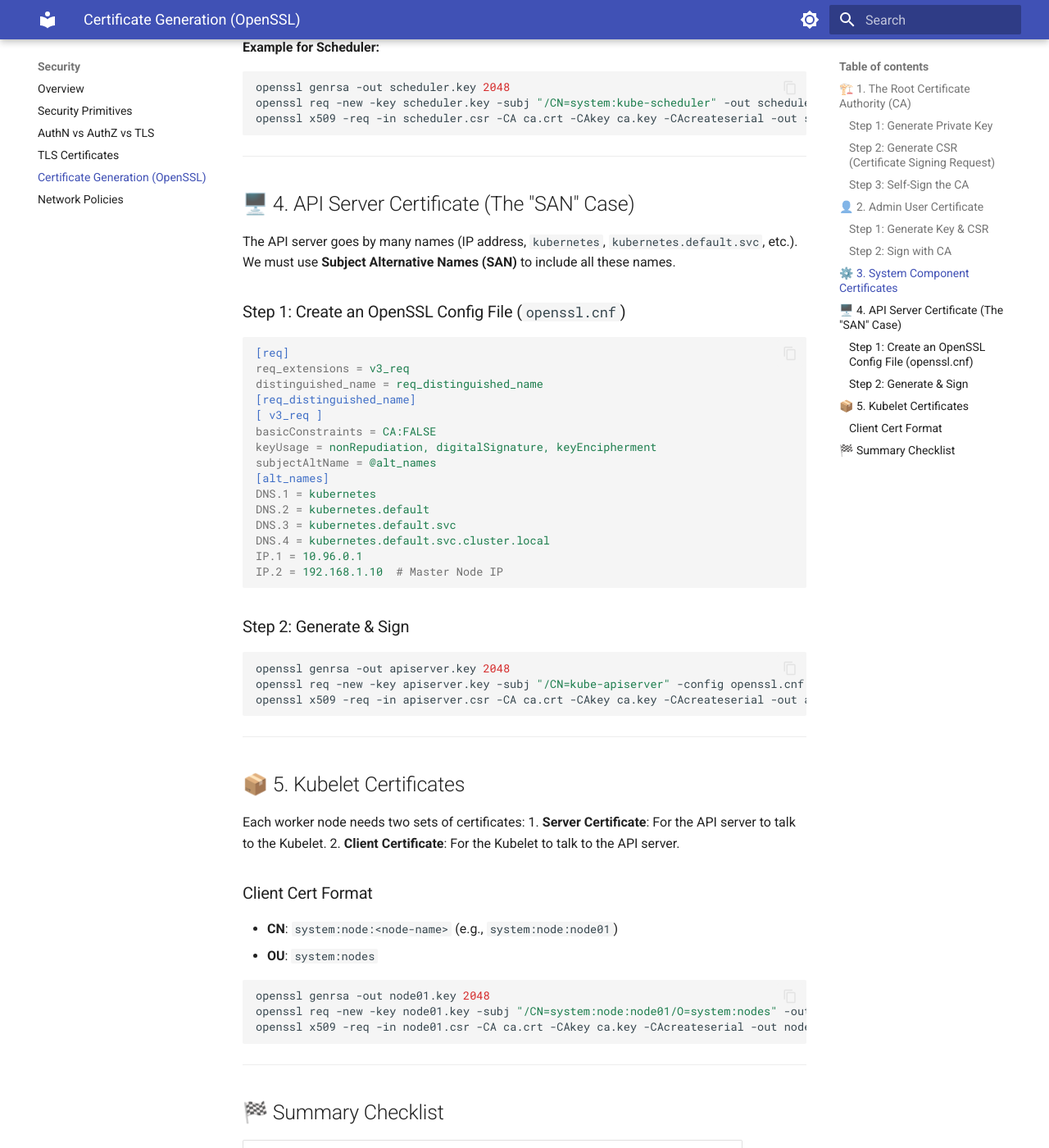
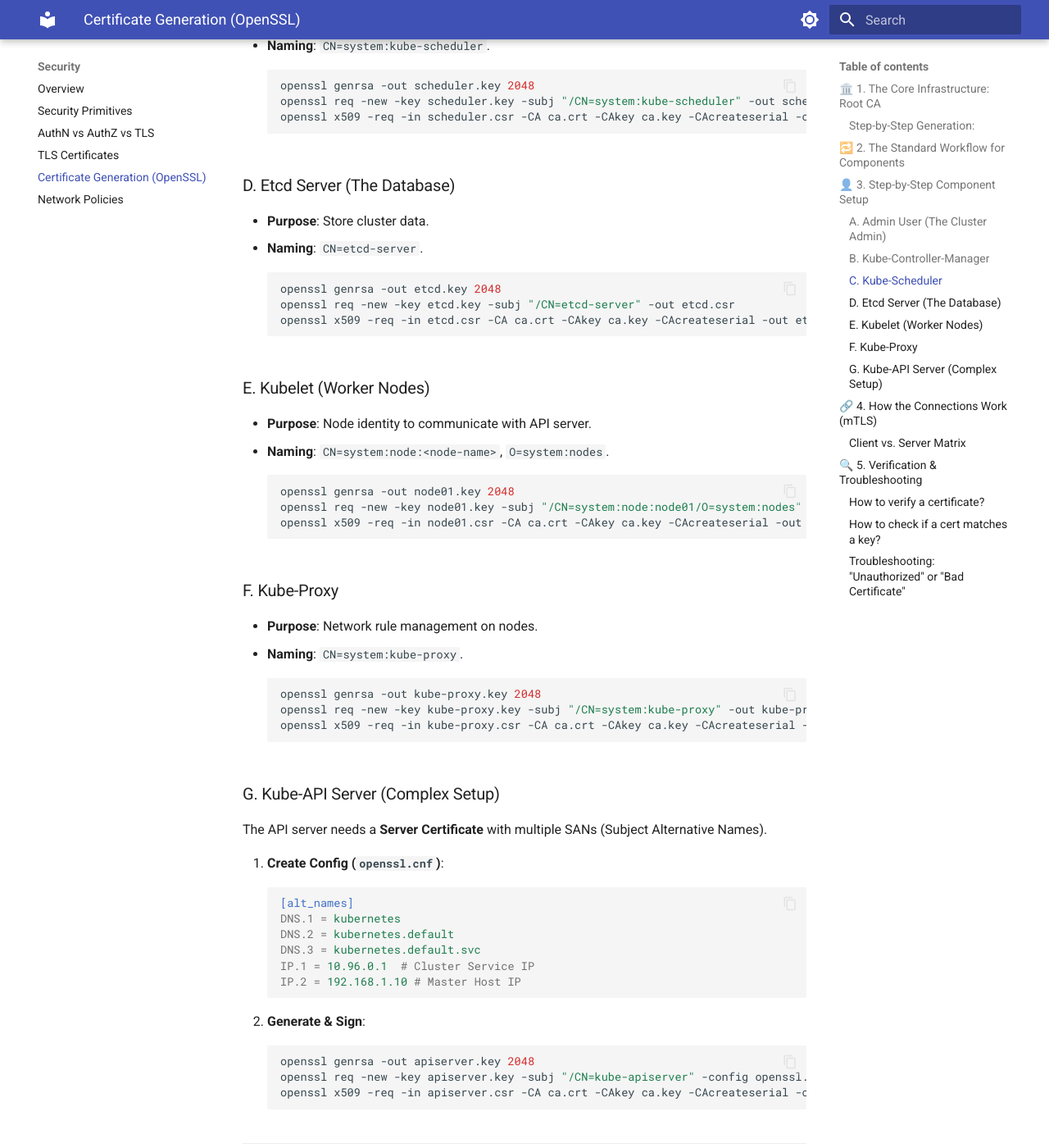
Before and after one commit to kvcenation5/cka-study-guide, an MkDocs documentation site: the page built from docs/security/certificate-generation-openssl.md, in a window 1280 px wide and 1400 px high, scrolled down 1778 px. Shown: the whole window at 82% size. Built offline with MkDocs 1.6.1 and Material for MkDocs 9.7.7, drawn with Linux system fonts in a browser that asks for light colours; some of the changed text lies outside the part shown.

Commit message:
Update OpenSSL guide with detailed step-by-step and troubleshooting

````diff
--- a/docs/security/certificate-generation-openssl.md
+++ b/docs/security/certificate-generation-openssl.md
@@ -1,125 +1,153 @@
-# Certificate Generation with OpenSSL
+# Manual Certificate Management (The Production Way)
 
-In a production Kubernetes cluster, every component must communicate over a secure channel. This guide walks through the step-by-step process of generating certificates manually using **OpenSSL**, as described in the CKA curriculum.
+This guide provides a comprehensive, step-by-step workflow for setting up all Kubernetes certificates from scratch using **OpenSSL**. This reflects how a new infrastructure team would set up a cluster manually (the "Hard Way").
 
 ---
 
-## 🏗️ 1. The Root Certificate Authority (CA)
-The CA is the root of trust for your entire cluster. Everything else is signed by this CA.
+## 🏛️ 1. The Core Infrastructure: Root CA
+The **Root CA** consists of two files: `ca.key` (the private master key) and `ca.crt` (the public trust certificate). **All certificates in this guide are signed by this CA key.**
 
-### Step 1: Generate Private Key
-```bash
-openssl genrsa -out ca.key 2048
-```
-
-### Step 2: Generate CSR (Certificate Signing Request)
-The **Common Name (CN)** for the CA is usually `KUBERNETES-CA`.
-```bash
-openssl req -new -key ca.key -subj "/CN=KUBERNETES-CA" -out ca.csr
-```
-
-### Step 3: Self-Sign the CA
-Since this is the root, it signs itself.
-```bash
-openssl x509 -req -in ca.csr -signkey ca.key -out ca.crt
-```
+### Step-by-Step Generation:
+1.  **Generate Private Key**: The "Admin Key" of the cluster's trust.
+    ```bash
+    openssl genrsa -out ca.key 2048
+    ```
+2.  **Generate CSR**:
+    ```bash
+    openssl req -new -key ca.key -subj "/CN=Kubernetes CA" -out ca.csr
+    ```
+3.  **Self-Sign**: Creates the `ca.crt` that every component needs to verify others.
+    ```bash
+    openssl x509 -req -in ca.csr -signkey ca.key -out ca.crt
+    ```
 
 ---
 
-## 👤 2. Admin User Certificate
-The admin user needs administrative privileges. This is identified by the **Group (OU)** in the certificate.
+## 🔁 2. The Standard Workflow for Components
+For every component listed below (Admin, Scheduler, etc.), we follow the exact same **3-Step Loop**:
+1.  **Create Private Key**: `openssl genrsa -out <name>.key 2048`
+2.  **Create CSR**: `openssl req -new -key <name>.key -subj "/CN=<...>/O=<...>" -out <name>.csr`
+3.  **Sign with Root CA**: `openssl x509 -req -in <name>.csr -CA ca.crt -CAkey ca.key -CAcreateserial -out <name>.crt`
 
-### Step 1: Generate Key & CSR
-*   **CN**: `admin` (or `kube-admin`)
-*   **OU**: `system:masters` (This is the "magic" group that K8s recognizes for cluster-admin access).
+---
+
+## 👤 3. Step-by-Step Component Setup
+
+### A. Admin User (The Cluster Admin)
+*   **Purpose**: Full control via `kubectl`.
+*   **Naming**: `CN=kube-admin`, `O=system:masters`.
 ```bash
 openssl genrsa -out admin.key 2048
-openssl req -new -key admin.key -subj "/CN=admin/O=system:masters" -out admin.csr
-```
-
-### Step 2: Sign with CA
-```bash
+openssl req -new -key admin.key -subj "/CN=kube-admin/O=system:masters" -out admin.csr
 openssl x509 -req -in admin.csr -CA ca.crt -CAkey ca.key -CAcreateserial -out admin.crt
 ```
 
----
+### B. Kube-Controller-Manager
+*   **Purpose**: Manage cluster state (Nodes, ReplicaSets).
+*   **Naming**: `CN=system:kube-controller-manager`.
+```bash
+openssl genrsa -out controller-manager.key 2048
+openssl req -new -key controller-manager.key -subj "/CN=system:kube-controller-manager" -out controller-manager.csr
+openssl x509 -req -in controller-manager.csr -CA ca.crt -CAkey ca.key -CAcreateserial -out controller-manager.crt
+```
 
-## ⚙️ 3. System Component Certificates
-Components like the Scheduler and Controller Manager are "System" components and must be prefixed with `system:`.
-
-| Component | Common Name (CN) |
-| :--- | :--- |
-| **Scheduler** | `system:kube-scheduler` |
-| **Controller Manager** | `system:kube-controller-manager` |
-| **Kube Proxy** | `system:kube-proxy` |
-
-**Example for Scheduler:**
+### C. Kube-Scheduler
+*   **Purpose**: Decisions on where to place Pods.
+*   **Naming**: `CN=system:kube-scheduler`.
 ```bash
 openssl genrsa -out scheduler.key 2048
 openssl req -new -key scheduler.key -subj "/CN=system:kube-scheduler" -out scheduler.csr
 openssl x509 -req -in scheduler.csr -CA ca.crt -CAkey ca.key -CAcreateserial -out scheduler.crt
 ```
 
----
-
-## 🖥️ 4. API Server Certificate (The "SAN" Case)
-The API server goes by many names (IP address, `kubernetes`, `kubernetes.default.svc`, etc.). We must use **Subject Alternative Names (SAN)** to include all these names.
-
-### Step 1: Create an OpenSSL Config File (`openssl.cnf`)
-```ini
-[req]
-req_extensions = v3_req
-distinguished_name = req_distinguished_name
-[req_distinguished_name]
-[ v3_req ]
-basicConstraints = CA:FALSE
-keyUsage = nonRepudiation, digitalSignature, keyEncipherment
-subjectAltName = @alt_names
-[alt_names]
-DNS.1 = kubernetes
-DNS.2 = kubernetes.default
-DNS.3 = kubernetes.default.svc
-DNS.4 = kubernetes.default.svc.cluster.local
-IP.1 = 10.96.0.1
-IP.2 = 192.168.1.10  # Master Node IP
+### D. Etcd Server (The Database)
+*   **Purpose**: Store cluster data.
+*   **Naming**: `CN=etcd-server`.
+```bash
+openssl genrsa -out etcd.key 2048
+openssl req -new -key etcd.key -subj "/CN=etcd-server" -out etcd.csr
+openssl x509 -req -in etcd.csr -CA ca.crt -CAkey ca.key -CAcreateserial -out etcd.crt
 ```
 
-### Step 2: Generate & Sign
-```bash
-openssl genrsa -out apiserver.key 2048
-openssl req -new -key apiserver.key -subj "/CN=kube-apiserver" -config openssl.cnf -out apiserver.csr
-openssl x509 -req -in apiserver.csr -CA ca.crt -CAkey ca.key -CAcreateserial -out apiserver.crt -extensions v3_req -extfile openssl.cnf
-```
-
----
-
-## 📦 5. Kubelet Certificates
-Each worker node needs two sets of certificates:
-1.  **Server Certificate**: For the API server to talk to the Kubelet.
-2.  **Client Certificate**: For the Kubelet to talk to the API server.
-
-### Client Cert Format
-*   **CN**: `system:node:<node-name>` (e.g., `system:node:node01`)
-*   **OU**: `system:nodes`
-
+### E. Kubelet (Worker Nodes)
+*   **Purpose**: Node identity to communicate with API server.
+*   **Naming**: `CN=system:node:<node-name>`, `O=system:nodes`.
 ```bash
 openssl genrsa -out node01.key 2048
 openssl req -new -key node01.key -subj "/CN=system:node:node01/O=system:nodes" -out node01.csr
 openssl x509 -req -in node01.csr -CA ca.crt -CAkey ca.key -CAcreateserial -out node01.crt
 ```
 
----
+### F. Kube-Proxy
+*   **Purpose**: Network rule management on nodes.
+*   **Naming**: `CN=system:kube-proxy`.
+```bash
+openssl genrsa -out kube-proxy.key 2048
+openssl req -new -key kube-proxy.key -subj "/CN=system:kube-proxy" -out kube-proxy.csr
+openssl x509 -req -in kube-proxy.csr -CA ca.crt -CAkey ca.key -CAcreateserial -out kube-proxy.crt
+```
 
-## 🏁 Summary Checklist
-| Role | CN | OU | Note |
-| :--- | :--- | :--- | :--- |
-| **Admin** | `admin` | `system:masters` | Core Admin |
-| **Scheduler** | `system:kube-scheduler` | N/A | System Component |
-| **Controller** | `system:kube-controller-manager` | N/A | System Component |
-| **Kubelet** | `system:node:<node_name>` | `system:nodes` | Node Identity |
-| **API Server** | `kube-apiserver` | N/A | Needs SAN config |
+### G. Kube-API Server (Complex Setup)
+The API server needs a **Server Certificate** with multiple SANs (Subject Alternative Names).
+
+1.  **Create Config (`openssl.cnf`)**:
+    ```ini
+    [alt_names]
+    DNS.1 = kubernetes
+    DNS.2 = kubernetes.default
+    DNS.3 = kubernetes.default.svc
+    IP.1 = 10.96.0.1  # Cluster Service IP
+    IP.2 = 192.168.1.10 # Master Host IP
+    ```
+2.  **Generate & Sign**:
+    ```bash
+    openssl genrsa -out apiserver.key 2048
+    openssl req -new -key apiserver.key -subj "/CN=kube-apiserver" -config openssl.cnf -out apiserver.csr
+    openssl x509 -req -in apiserver.csr -CA ca.crt -CAkey ca.key -CAcreateserial -out apiserver.crt -extensions v3_req -extfile openssl.cnf
+    ```
 
 ---
 
-> [!TIP]
-> **Production vs. Exam**: In production, we often use `kubeadm` which handles this automatically (`kubeadm certs renew all`). However, understanding this manual flow is essential for troubleshooting broken clusters in the CKA exam!
+## 🔗 4. How the Connections Work (mTLS)
+
+In Kubernetes, we use **Mutual TLS (mTLS)**. This means both the server and the client must present certificates signed by the **same CA**.
+
+### Client vs. Server Matrix
+| Role | Component | Needs Server Cert? | Needs Client Cert? |
+| :--- | :--- | :---: | :---: |
+| **Server** | API Server | ✅ (Faces everyone) | ✅ (Calls Etcd/Kubelet) |
+| **Server** | Etcd | ✅ (Faces API Server) | ❌ |
+| **Server** | Kubelet | ✅ (Faces API Server) | ✅ (Calls API Server) |
+| **Client** | Admin (You) | ❌ | ✅ |
+| **Client** | Scheduler | ❌ | ✅ |
+| **Client** | Controller | ❌ | ✅ |
+| **Client** | Kube-Proxy | ❌ | ✅ |
+
+---
+
+## 🔍 5. Verification & Troubleshooting
+
+### How to verify a certificate?
+Use `openssl` to see the internal details (CN, Dates, Expiry):
+```bash
+openssl x509 -in <filename>.crt -text -noout
+```
+
+### How to check if a cert matches a key?
+If they don't match, the component won't start. Compare the modulus hash:
+```bash
+openssl x509 -noout -modulus -in server.crt | openssl md5
+openssl rsa -noout -modulus -in server.key | openssl md5
+# The hashes MUST match!
+```
+
+### Troubleshooting: "Unauthorized" or "Bad Certificate"
+1.  **Check the CN**: Does it start with `system:`? If not, the RBAC rules won't recognize it.
+2.  **Check the Group (O)**: Is the Admin cert in `system:masters`? Are the Nodes in `system:nodes`?
+3.  **Check the CA**: Did you sign the `.crt` using the same `ca.key` that is configured in the API Server's `--client-ca-file` flag?
+
+---
+
+> [!IMPORTANT]
+> **Which is the "Admin Key"?**
+> When people talk about the "Admin Key", they usually mean the **`ca.key`**. If you lose this, you can no longer sign new certificates or rotate existing ones. Keep it secure and offline if possible!
````
